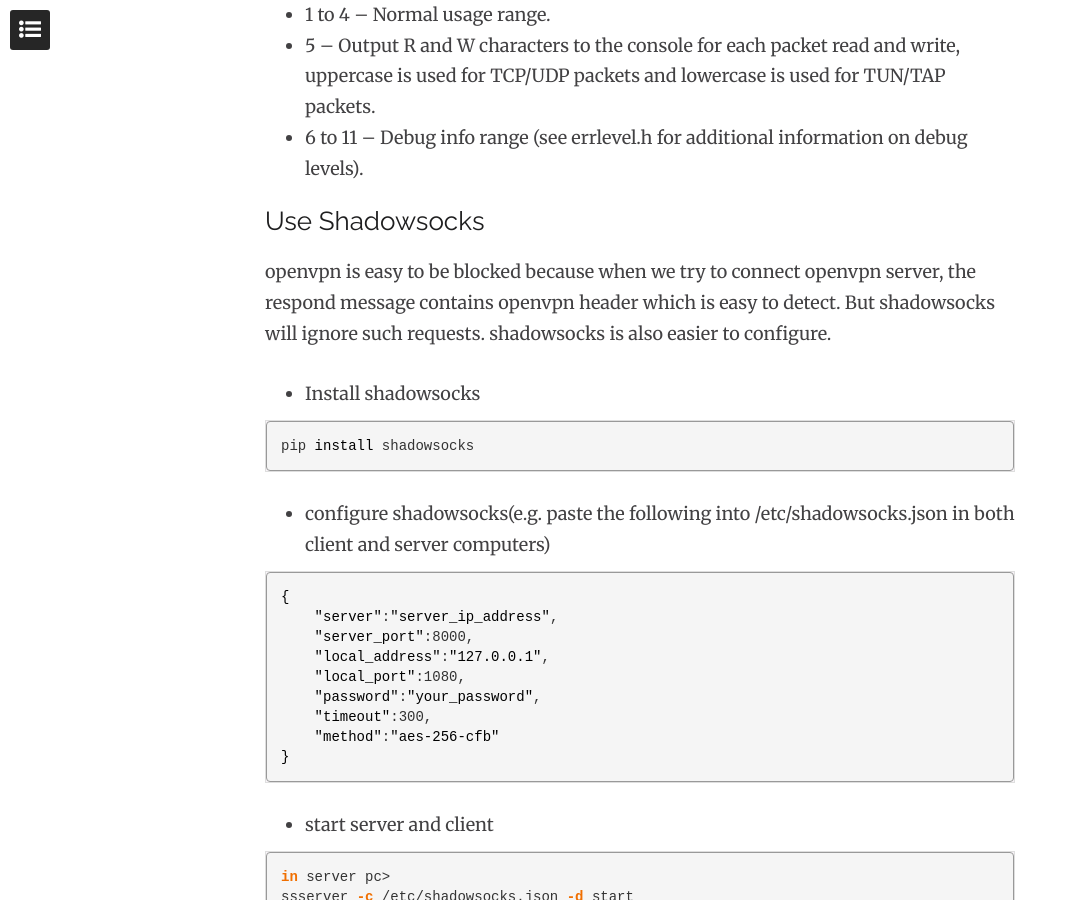
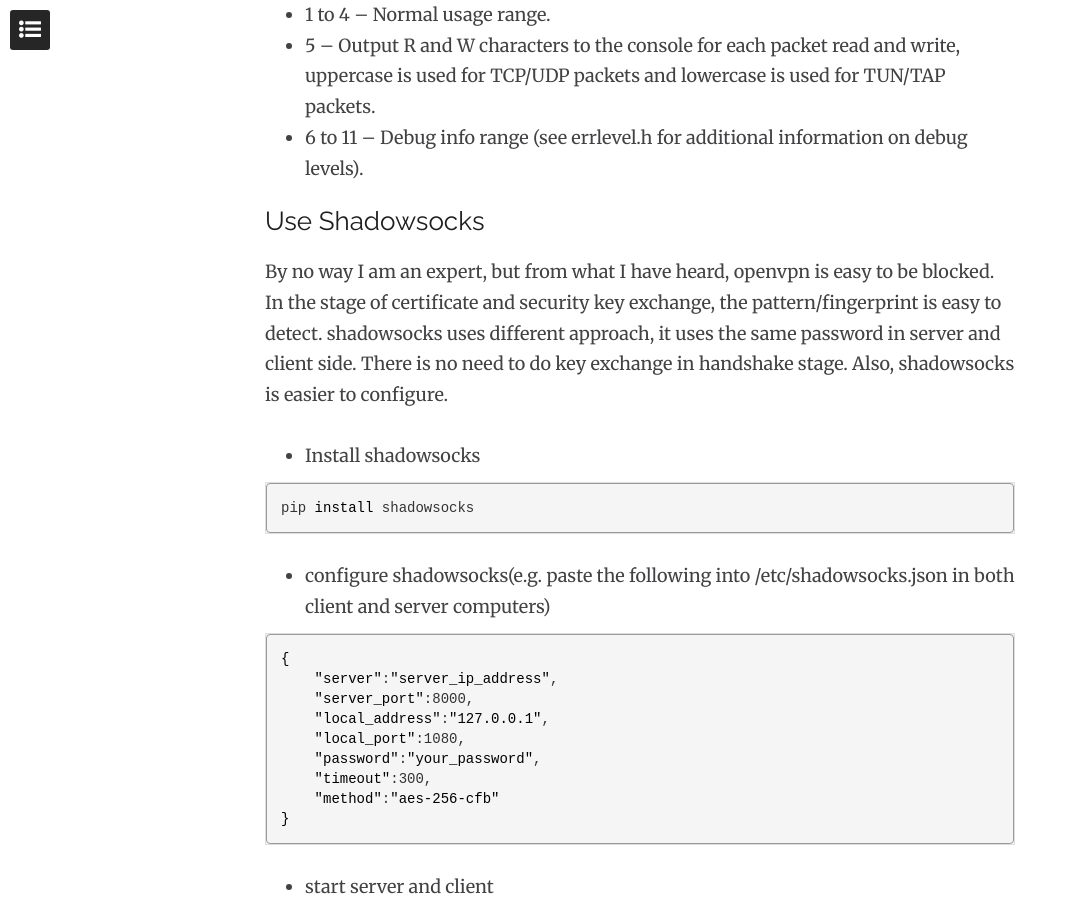
Before and after one commit to chaosma/chaosma.github.io, a Jekyll site: the page built from _posts/2016-05-16-vpn-on-raspberry-pi.md, in a window 1280 px wide and 900 px high, scrolled down 6043 px. Shown: the whole window, without its empty margins (0-1068 px from the left). Built offline with Jekyll 4.4.1, drawn with Linux system fonts in a browser that asks for light colours; nearby versions of some CDN libraries; comment, search, counter and statistics services are not loaded.

Commit message:
minor change in post

```diff
--- a/_posts/2016-05-16-vpn-on-raspberry-pi.md
+++ b/_posts/2016-05-16-vpn-on-raspberry-pi.md
@@ -140,7 +140,7 @@
 debug levels).
 
 ## Use Shadowsocks
-openvpn is easy to be blocked because when we try to connect openvpn server, the respond message contains openvpn header which is easy to detect. But shadowsocks will ignore such requests. shadowsocks is also easier to configure.
+By no way I am an expert, but from what I have heard, openvpn is easy to be blocked. In the stage of certificate and security key exchange, the pattern/fingerprint is easy to detect. shadowsocks uses different approach, it uses the same password in server and client side. There is no need to do key exchange in handshake stage. Also, shadowsocks is easier to configure.
 
 * Install shadowsocks
 {% highlight bash %}
```
Also changed, not shown: 1 other file.
